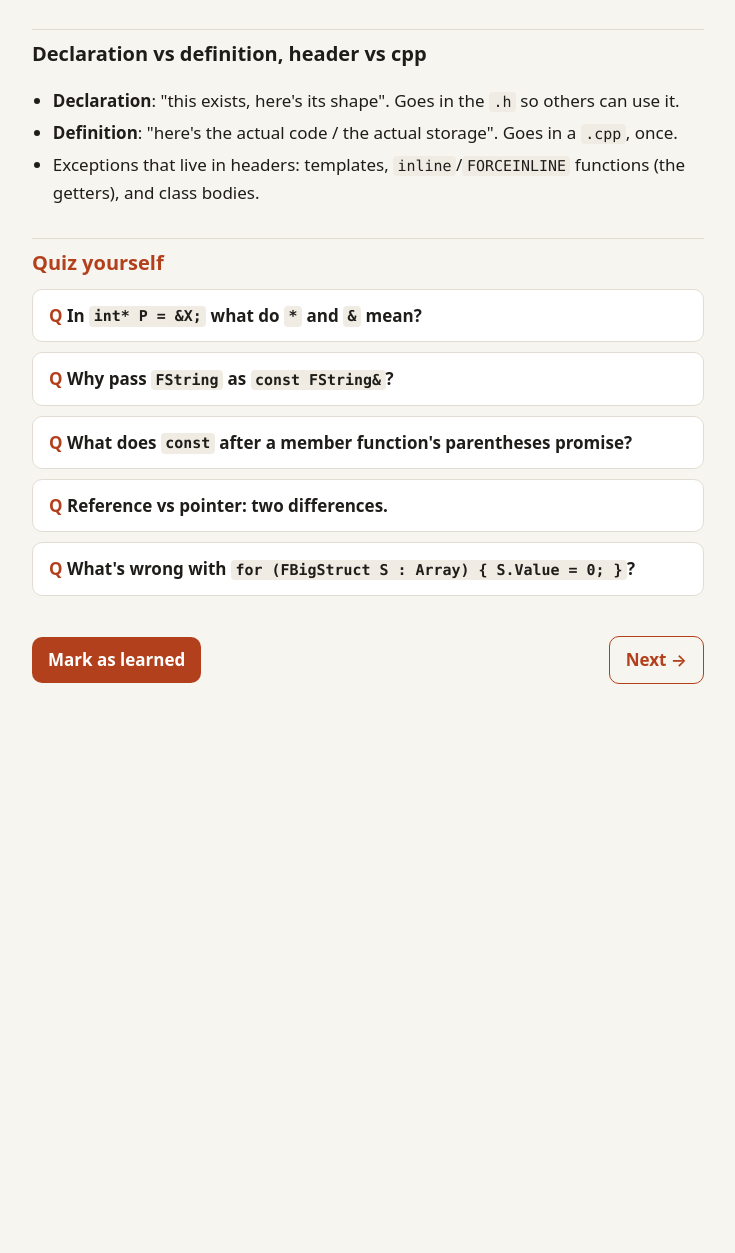
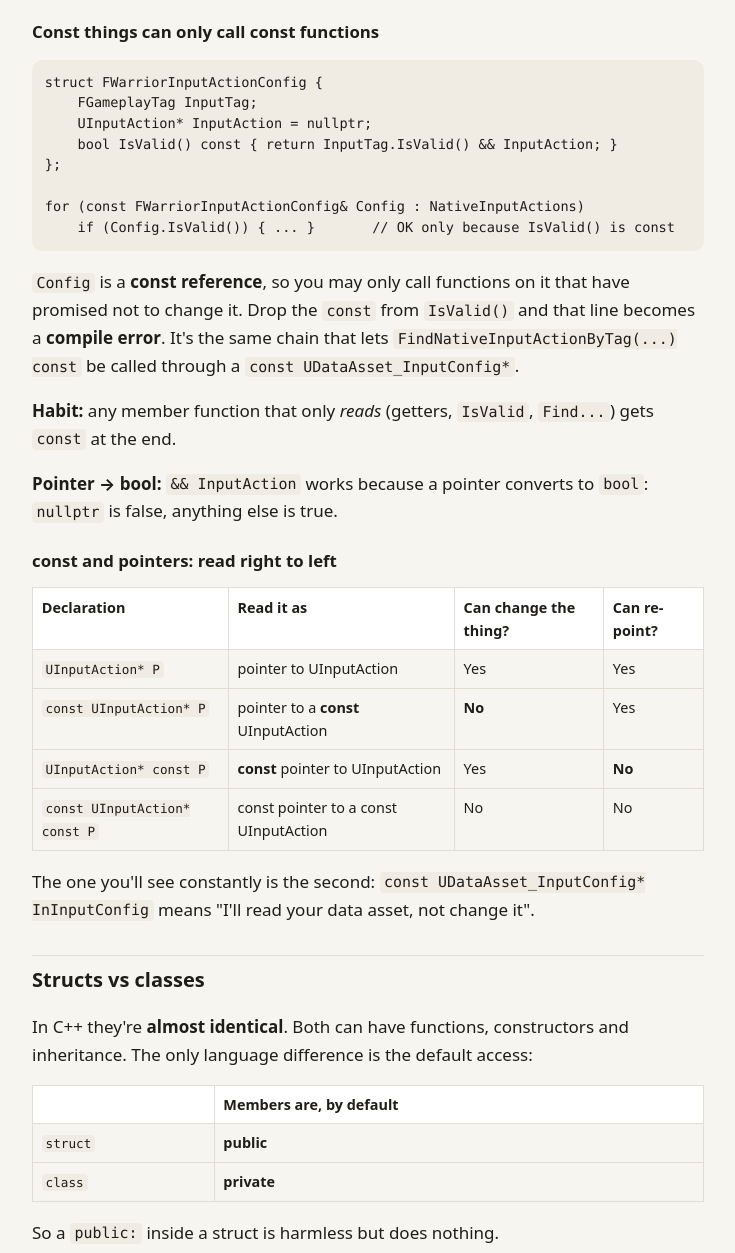
Before and after one commit to guymellsop/study-notes, a plain HTML site: page cpp/pointers-references-const.html in a window 1280 px wide. Shown: the part 1527-2780 px from the top of the page, without its empty margins (272-1007 px from the left). Before the commit the page ends 2275 px from the top, so only its background shows below. Drawn offline with Linux system fonts and the light colour scheme.

Commit message:
Add const-function, const-pointer and struct-vs-class sections
Co-Authored-By: Claude Opus 5.5 <noreply@anthropic.com>

```diff
--- a/assets/site.js
+++ b/assets/site.js
@@ -16,7 +16,7 @@ const TOPICS = [
   { cat: "gow", url: "gow/09-templates.html", title: "Templates and T*" },
   { cat: "gow", url: "gow/10-startup-data.html", title: "Startup data: granting abilities" },
   // C++
-  { cat: "cpp", url: "cpp/pointers-references-const.html", title: "Values, references, pointers, const" },
+  { cat: "cpp", url: "cpp/pointers-references-const.html", title: "Values, references, pointers, const, structs" },
   { cat: "cpp", url: "cpp/containers-move.html", title: "Containers move: the TArray reference bug" },
   { cat: "cpp", url: "cpp/includes-unity-builds.html", title: "Includes, unity builds, PCH, IWYU" },
   // Unreal internals
--- a/cpp/pointers-references-const.html
+++ b/cpp/pointers-references-const.html
@@ -10,8 +10,8 @@
 <body>
 <nav class="top"><a href="../index.html">Study</a><span>/</span><a href="index.html">C++</a></nav>
 <main>
-<h1>Values, references, pointers, const</h1>
-<p class="meta">Study plan 2.1 (reading C++, not writing it) · 7 min</p>
+<h1>Values, references, pointers, const, structs</h1>
+<p class="meta">Study plan 2.1 (reading C++, not writing it) · 11 min</p>
 
 <div class="box tldr"><span class="label">In one breath</span>
 <p>A <b>value</b> is a copy. A <b>reference</b> (<code>&amp;</code>) is another name for something that already exists,
@@ -51,6 +51,57 @@ copy per element. Writing <code>for (FWarriorInputActionConfig Config : ...)</co
 but slower, and edits to <code>Config</code> would change nothing.</li>
 </ul>
 
+<h3>Const things can only call const functions</h3>
+<pre><code>struct FWarriorInputActionConfig {
+    FGameplayTag InputTag;
+    UInputAction* InputAction = nullptr;
+    bool IsValid() const { return InputTag.IsValid() &amp;&amp; InputAction; }
+};
+
+for (const FWarriorInputActionConfig&amp; Config : NativeInputActions)
+    if (Config.IsValid()) { ... }       // OK only because IsValid() is const</code></pre>
+<p><code>Config</code> is a <b>const reference</b>, so you may only call functions on it that have promised not to change
+it. Drop the <code>const</code> from <code>IsValid()</code> and that line becomes a <b>compile error</b>. It's the same
+chain that lets <code>FindNativeInputActionByTag(...) const</code> be called through a <code>const UDataAsset_InputConfig*</code>.</p>
+<p><b>Habit:</b> any member function that only <i>reads</i> (getters, <code>IsValid</code>, <code>Find...</code>) gets
+<code>const</code> at the end.</p>
+<p><b>Pointer → bool:</b> <code>&amp;&amp; InputAction</code> works because a pointer converts to <code>bool</code>:
+<code>nullptr</code> is false, anything else is true.</p>
+
+<h3>const and pointers: read right to left</h3>
+<div class="table-wrap"><table>
+<tr><th>Declaration</th><th>Read it as</th><th>Can change the thing?</th><th>Can re-point?</th></tr>
+<tr><td><code>UInputAction* P</code></td><td>pointer to UInputAction</td><td>Yes</td><td>Yes</td></tr>
+<tr><td><code>const UInputAction* P</code></td><td>pointer to a <b>const</b> UInputAction</td><td><b>No</b></td><td>Yes</td></tr>
+<tr><td><code>UInputAction* const P</code></td><td><b>const</b> pointer to UInputAction</td><td>Yes</td><td><b>No</b></td></tr>
+<tr><td><code>const UInputAction* const P</code></td><td>const pointer to a const UInputAction</td><td>No</td><td>No</td></tr>
+</table></div>
+<p>The one you'll see constantly is the second: <code>const UDataAsset_InputConfig* InInputConfig</code> means "I'll read your
+data asset, not change it".</p>
+
+<h2>Structs vs classes</h2>
+<p>In C++ they're <b>almost identical</b>. Both can have functions, constructors and inheritance. The only language
+difference is the default access:</p>
+<div class="table-wrap"><table>
+<tr><th></th><th>Members are, by default</th></tr>
+<tr><td><code>struct</code></td><td><b>public</b></td></tr>
+<tr><td><code>class</code></td><td><b>private</b></td></tr>
+</table></div>
+<p>So a <code>public:</code> inside a struct is harmless but does nothing.</p>
+
+<h3>The Unreal convention</h3>
+<div class="table-wrap"><table>
+<tr><th></th><th><code>UCLASS</code> (U / A prefix)</th><th><code>USTRUCT</code> (F prefix)</th></tr>
+<tr><td>What it is</td><td>A <b>UObject</b></td><td><b>Plain data</b>, a value</td></tr>
+<tr><td>Lives</td><td>On the heap, handled by pointer</td><td>Inside whatever holds it (a member, a <code>TArray</code>), copied around</td></tr>
+<tr><td>Garbage collected?</td><td>Yes</td><td>No (but its <code>UPROPERTY</code> UObject pointers are tracked)</td></tr>
+<tr><td>C++ functions</td><td>Yes</td><td>Yes, like <code>IsValid()</code></td></tr>
+<tr><td><code>UFUNCTION</code> (callable from Blueprint)</td><td>Yes</td><td><b>No</b>. Use a static function in a Blueprint Function Library that takes the struct</td></tr>
+<tr><td>Examples</td><td><code>AWarriorHeroCharacter</code>, <code>UDataAsset_InputConfig</code></td><td><code>FVector</code>, <code>FGameplayTag</code>, <code>FWarriorInputActionConfig</code></td></tr>
+</table></div>
+<p><b>Why put a function on a struct at all?</b> The struct answers a question about its own data, so every caller doesn't
+repeat <code>InputTag.IsValid() &amp;&amp; InputAction</code>. If the definition of "valid" changes, it changes in one place.</p>
+
 <h2>Declaration vs definition, header vs cpp</h2>
 <ul>
 <li><b>Declaration</b>: "this exists, here's its shape". Goes in the <code>.h</code> so others can use it.</li>
@@ -71,6 +122,18 @@ and class bodies.</li>
 <div class="a"><p>A reference can't be null and can't be re-seated to another object. A pointer can be null and can be re-pointed. (And you use <code>.</code> vs <code>-&gt;</code>.)</p></div></details>
 <details class="q"><summary>What's wrong with <code>for (FBigStruct S : Array) { S.Value = 0; }</code>?</summary>
 <div class="a"><p>It copies each element, and sets the <i>copy</i>'s value, so the array is unchanged. Use <code>FBigStruct&amp; S</code> to modify, or <code>const FBigStruct&amp;</code> to read.</p></div></details>
+<details class="q"><summary>You remove <code>const</code> from <code>IsValid()</code>. Why does <code>for (const FWarriorInputActionConfig&amp; Config : ...) Config.IsValid();</code> stop compiling?</summary>
+<div class="a"><p><code>Config</code> is const, and a const object may only call const member functions. Without <code>const</code>, <code>IsValid()</code> no longer promises not to change it.</p></div></details>
+<details class="q"><summary><code>const UInputAction* P</code> vs <code>UInputAction* const P</code>?</summary>
+<div class="a"><p>First: pointer to a const action, so you can't change the action but can re-point P. Second: const pointer, so you can change the action but can't re-point P. Read right to left.</p></div></details>
+<details class="q"><summary>Why does <code>return InputTag.IsValid() &amp;&amp; InputAction;</code> compile when <code>InputAction</code> is a pointer?</summary>
+<div class="a"><p>Pointers convert to bool: <code>nullptr</code> is false, anything else is true.</p></div></details>
+<details class="q"><summary>What's the only language difference between <code>struct</code> and <code>class</code>?</summary>
+<div class="a"><p>Default access: struct members are public by default, class members private. Everything else (functions, constructors, inheritance) works in both.</p></div></details>
+<details class="q"><summary>Can a <code>USTRUCT</code> have functions? Can Blueprint call them?</summary>
+<div class="a"><p>It can have normal C++ functions, but not <code>UFUNCTION</code>s, so Blueprint can't call them directly. Wrap them in a static function in a Blueprint Function Library.</p></div></details>
+<details class="q"><summary>Unreal convention: when <code>USTRUCT</code> (F) vs <code>UCLASS</code> (U/A)?</summary>
+<div class="a"><p>USTRUCT for plain data values that get copied and live inside something else (no GC of their own). UCLASS for UObjects: heap-allocated, held by pointer, garbage collected, can have UFUNCTIONs.</p></div></details>
 </section>
 
 <div class="page-end"></div>
```
Also changed, not shown: cpp/index.html (+1 -1 lines).
